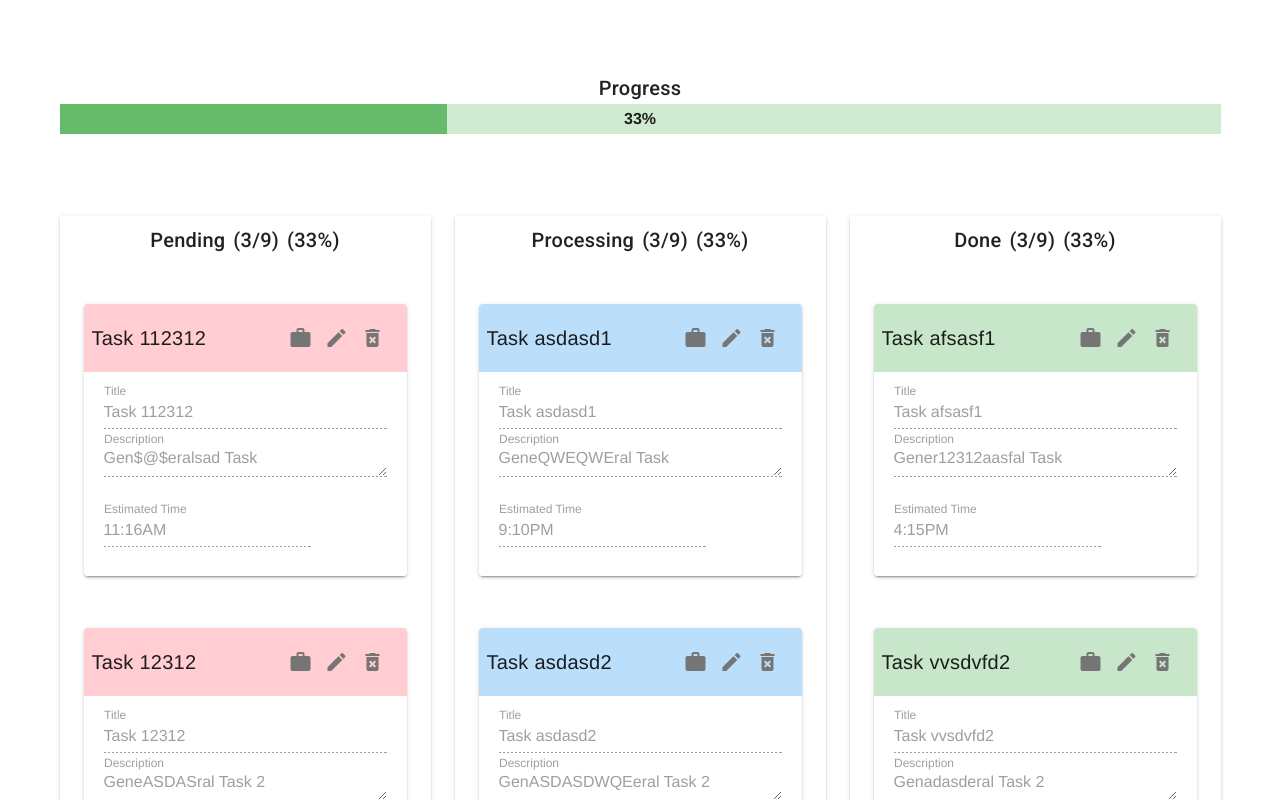
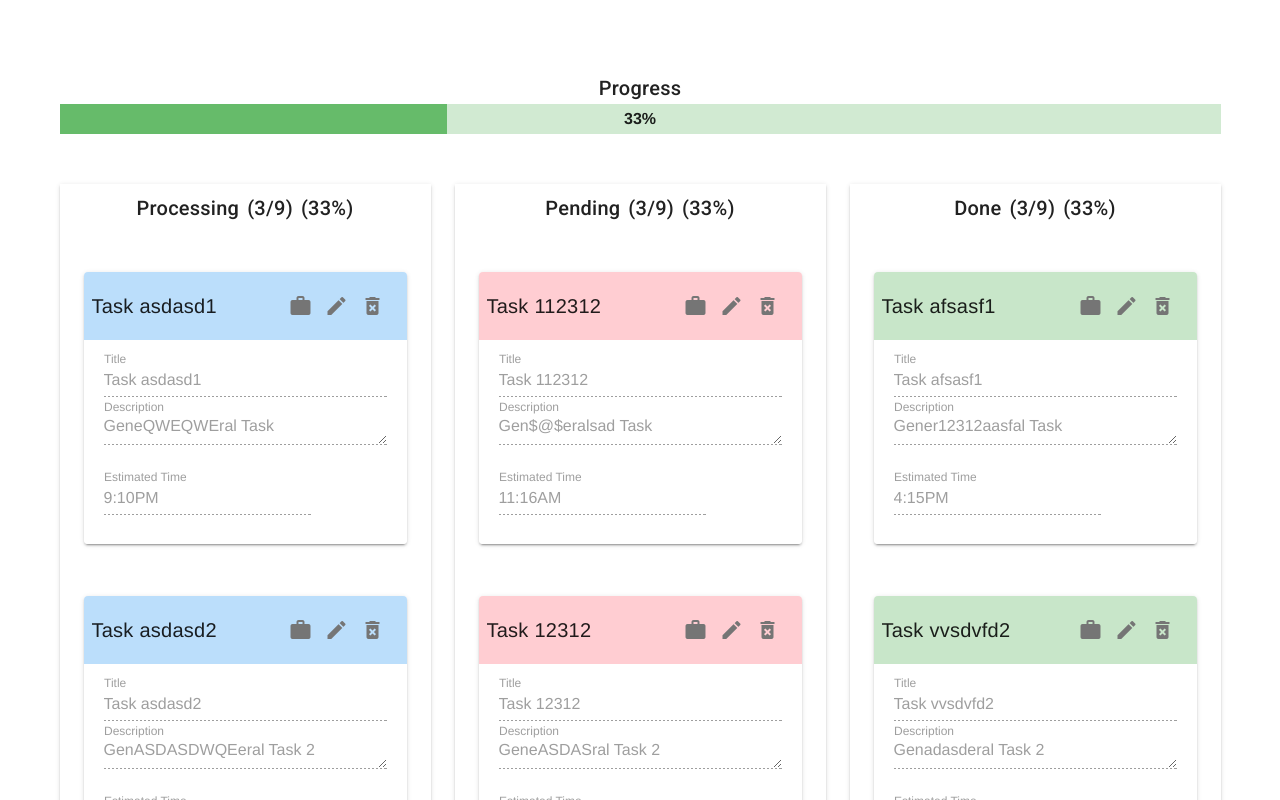
Before and after one commit to soum21/Task_Planner_APP_VueJS_Vuex_Vuetify, a Vue app: page / in a window 1280 px wide. Shown: the top 800 px of the page. Built offline with nearby package versions, Linux system fonts and the light colour scheme.

Commit message:
code cleanup method shortened unused methods removed

```diff
--- a/src/app/components/taskCard/taskCard.js
+++ b/src/app/components/taskCard/taskCard.js
@@ -38,7 +38,7 @@ export default {
   },
   computed: {
     cardHeaderClass() {
-      let selected = this.board;
+      let selected = this.board.toLowerCase();
       if (selected === 'processing') return 'blue lighten-4';
       if (selected === 'pending') return 'red lighten-4';
       if (selected === 'done') return 'green lighten-4';
--- a/src/app/modules/home/home.html
+++ b/src/app/modules/home/home.html
@@ -4,77 +4,40 @@
 
     <div>
       <span class="text-h6">Progress</span>
-      <ProgressBar :progressData="totalProgress" />
+      <ProgressBar :progressData="totalProgress.progressPercentage" />
     </div>
     <!-- Progress Bar End -->
 
     <!-- Search And Add Area -->
-    <TaskCard />
     <!-- Search And Add Area End -->
 
     <!-- Dragable List Area -->
     <v-row justify="space-around">
-      <v-col cols="12" md="4">
+      <v-col cols="12" md="4" v-for="tasks in taskList" :key="tasks.id">
         <v-sheet class="columnWrapper" elevation="2">
           <div class="d-flex justify-center mb-6">
-            <span class="text-h6 pt-2 px-1">Pending</span>
-            <span class="text-h6 pt-2 px-1">({{pendingBarDetails}})</span>
-            <span class="text-h6 pt-2 px-1">({{taskPercent}}%)</span>
+            <span class="text-h6 pt-2 px-1">{{tasks.name}}</span>
+            <span class="text-h6 pt-2 px-1"
+              >({{tasks.name === 'Pending' ? totalProgress.pendingBarProgress : tasks.name === 'Processing' ?
+              totalProgress.processingBarProgress : tasks.name === 'Done' ? totalProgress.doneBarProgress : '' }})</span
+            >
+            <span class="text-h6 pt-2 px-1">({{tasks.name === 'Pending' ? pendingPercent : tasks.name === 'Processing' ?
+              processingPercent : tasks.name === 'Done' ? taskPercent : ''}}%)</span>
           </div>
           <draggable
-            v-model="tasksPending"
-            group="task"
+            v-model="tasks.tasks"
+            group="taskList"
             @start="drag=true"
             @end="drag=false"
             :emptyInsertThreshold="500"
           >
             <transition-group>
-              <div v-for="(element,index) in tasksPending" :key="element.id">
-                <TaskCard :item="element" :board="'pending'" />
+              <div v-for="(element,index) in tasks.tasks" :key="element.id">
+                <TaskCard :item="element" :board="tasks.name" />
               </div>
             </transition-group>
           </draggable>
-          <div v-if="tasksPending.length < 1"><NoItemsCard /></div>
-        </v-sheet>
-      </v-col>
-      <v-col cols="12" md="4">
-        <v-sheet class="columnWrapper" elevation="2">
-          <div class="d-flex justify-center mb-6">
-            <span class="text-h6 pt-2 px-1">Processing</span>
-            <span class="text-h6 pt-2 px-1">({{processingBarDetails}})</span>
-            <span class="text-h6 pt-2 px-1">({{taskPercent}}%)</span>
-          </div>
-          <draggable
-            v-model="tasksProcessing"
-            group="task"
-            @start="drag=true"
-            @end="drag=false"
-            :emptyInsertThreshold="500"
-          >
-            <transition-group>
-              <div v-for="(element,index) in tasksProcessing" :key="element.id">
-                <TaskCard :item="element" :board="'processing'" />
-              </div>
-            </transition-group>
-          </draggable>
-          <div v-if="tasksProcessing.length < 1"><NoItemsCard /></div>
-        </v-sheet>
-      </v-col>
-      <v-col cols="12" md="4">
-        <v-sheet class="columnWrapper" elevation="2">
-          <div class="d-flex justify-center mb-6">
-            <span class="text-h6 pt-2 px-1">Done</span>
-            <span class="text-h6 pt-2 px-1">({{doneBarDetails}})</span>
-            <span class="text-h6 pt-2 px-1">({{taskPercent}}%)</span>
-          </div>
-          <draggable v-model="tasksDone" group="task" @start="drag=true" @end="drag=false" :emptyInsertThreshold="500">
-            <transition-group>
-              <div v-for="(element,index) in tasksDone" :key="element.id">
-                <TaskCard :item="element" :board="'done'" />
-              </div>
-            </transition-group>
-          </draggable>
-          <div v-if="tasksDone.length < 1"><NoItemsCard /></div>
+          <div v-if="tasks.tasks.length < 1"><NoItemsCard /></div>
         </v-sheet>
       </v-col>
     </v-row>
--- a/src/app/modules/home/home.js
+++ b/src/app/modules/home/home.js
@@ -7,7 +7,13 @@ export default {
   name: 'Home',
   data() {
     return {
-      taskPercent: 0
+      taskPercent: 0,
+      pendingPercent: 0,
+      processingPercent: 0,
+      options: {
+        dropzoneSelector: '.drag-inner-list',
+        draggableSelector: '.drag-item'
+      }
     };
   },
   components: {
@@ -16,44 +22,20 @@ export default {
     ProgressBar,
     NoItemsCard
   },
-
   computed: {
-    tasksProcessing: {
+    taskList: {
       get() {
-        return this.$store.getters.processingTasks;
+        return this.$store.getters.getAllTasks;
       },
       set(value) {
-        return this.$store.dispatch('setProcessingTaskList', value);
-      }
-    },
-    tasksPending: {
-      get() {
-        return this.$store.getters.pendingTasks;
-      },
-      set(value) {
-        return this.$store.dispatch('setPendingTaskList', value);
-      }
-    },
-    tasksDone: {
-      get() {
-        return this.$store.getters.doneTasks;
-      },
-      set(value) {
-        return this.$store.dispatch('setDoneTaskList', value);
+        console.log(value);
       }
     },
     totalProgress() {
-      this.taskPercent = Math.floor(this.$store.getters.getProgressPercent);
+      this.taskPercent = Math.floor(this.$store.getters.getProgressPercent.progressPercentage);
+      this.pendingPercent = Math.floor(this.$store.getters.getProgressPercent.pendingTaskPercentage);
+      this.processingPercent = Math.floor(this.$store.getters.getProgressPercent.processingTaskPercentage);
       return this.$store.getters.getProgressPercent;
-    },
-    pendingBarDetails() {
-      return this.$store.getters.pendingBarDetails;
-    },
-    processingBarDetails() {
-      return this.$store.getters.processingBarDetails;
-    },
-    doneBarDetails() {
-      return this.$store.getters.doneBarDetails;
     }
   },
   methods: {}
--- a/src/app/utils/index.js
+++ b/src/app/utils/index.js
@@ -1,3 +1,3 @@
 import getTimeAmPm from './time';
-import { getItemInArray, deleteItemFromArray } from './arrayMethods';
-export { getTimeAmPm, getItemInArray, deleteItemFromArray };
+import { getItemInArray, deleteItemFromArray, getItemByName } from './arrayMethods';
+export { getTimeAmPm, getItemInArray, deleteItemFromArray, getItemByName };
--- a/src/app/vuex/getters/index.js
+++ b/src/app/vuex/getters/index.js
@@ -1,48 +1,37 @@
-const doneTasks = (state) => {
-  return state.tasksDone;
+import { getItemByName } from '../../utils';
+
+const getProgressPercent = (state) => {
+  const totalDoneList = getItemByName(state.taskList, 'Done');
+  const totalPendingList = getItemByName(state.taskList, 'Pending');
+  const totalProcessingList = getItemByName(state.taskList, 'Processing');
+
+  const totalDoneTask = totalDoneList.tasks.length;
+  const totalPendinTask = totalPendingList.tasks.length;
+  const totalProcessingTask = totalProcessingList.tasks.length;
+  const totalTask = totalDoneTask + totalPendinTask + totalProcessingTask;
+
+  const progressPercentage = (totalDoneTask / totalTask) * 100;
+  const processingTaskPercentage = (totalProcessingTask / totalTask) * 100;
+  const pendingTaskPercentage = (totalPendinTask / totalTask) * 100;
+
+  const pendingBarProgress = `${totalPendinTask}/${totalTask}`;
+  const processingBarProgress = `${totalProcessingTask}/${totalTask}`;
+  const doneBarProgress = `${totalDoneTask}/${totalTask}`;
+  return {
+    progressPercentage,
+    pendingBarProgress,
+    processingBarProgress,
+    doneBarProgress,
+    processingTaskPercentage,
+    pendingTaskPercentage
+  };
 };
 
-const pendingTasks = (state) => {
-  return state.tasksPending;
+const getAllTasks = (state) => {
+  return state.taskList;
 };
 
-const processingTasks = (state) => {
-  return state.tasksProcessing;
+export default {
+  getProgressPercent,
+  getAllTasks
 };
-
-const pendingBarDetails = (state) => {
-  const totalPending = state.tasksPending.length;
-  const totalTasks = state.tasksDone.concat(state.tasksProcessing, state.tasksPending).length;
-  const details = `${totalPending}/${totalTasks}`;
-  return details;
-};
-
-const processingBarDetails = (state) => {
-  const totalProcessing = state.tasksProcessing.length;
-  const totalTasks = state.tasksDone.concat(state.tasksProcessing, state.tasksPending).length;
-  const details = `${totalProcessing}/${totalTasks}`;
-  return details;
-};
-
-const doneBarDetails = (state) => {
-  const totalDone = state.tasksDone.length;
-  const totalTasks = state.tasksDone.concat(state.tasksProcessing, state.tasksPending).length;
-  const details = `${totalDone}/${totalTasks}`;
-  return details;
-};
-
-const getProgressPercent = (state) => {
-  const totalDone = state.tasksDone.length;
-  const totalTasks = state.tasksDone.concat(state.tasksProcessing, state.tasksPending).length;
-  const progressPercentage = (totalDone / totalTasks) * 100;
-  return progressPercentage;
-};
-export default {
-  doneTasks,
-  pendingTasks,
-  processingTasks,
-  getProgressPercent,
-  pendingBarDetails,
-  doneBarDetails,
-  processingBarDetails
-};
--- a/src/app/vuex/mutations/index.js
+++ b/src/app/vuex/mutations/index.js
@@ -1,4 +1,4 @@
-import { getItemInArray, deleteItemFromArray } from '../../utils';
+import { getItemInArray, deleteItemFromArray, getItemByName } from '../../utils';
 
 const ADD_TASK = (state, payload) => {
   const newTask = {
@@ -24,46 +24,20 @@ const SET_DONE_TASKS_LIST = (state, payload) => {
 
 const EDIT_TASK = (state, payload) => {
   const { id, board, description, estimatedTime, title } = payload;
-  if (board === 'processing') {
-    let item = getItemInArray(state.tasksProcessing, id);
-    if (item) {
-      item.title = title;
-      item.description = description;
-      item.estimatedTime = estimatedTime;
-    }
-  }
-  if (board === 'pending') {
-    let item = getItemInArray(state.tasksPending, id);
-    if (item) {
-      item.title = title;
-      item.description = description;
-      item.estimatedTime = estimatedTime;
-    }
-  }
-  if (board === 'done') {
-    let item = getItemInArray(state.tasksDone, id);
-    if (item) {
-      item.title = title;
-      item.description = description;
-      item.estimatedTime = estimatedTime;
-    }
+  const totalArray = getItemByName(state.taskList, board);
+  let item = getItemInArray(totalArray.tasks, id);
+  if (item) {
+    item.title = title;
+    item.description = description;
+    item.estimatedTime = estimatedTime;
   }
 };
 
 const DELETE_TASK = (state, payload) => {
   const { id, board } = payload;
-  if (board === 'processing') {
-    let newArray = deleteItemFromArray(state.tasksProcessing, id);
-    state.tasksProcessing = newArray;
-  }
-  if (board === 'pending') {
-    let newArray = deleteItemFromArray(state.tasksPending, id);
-    state.tasksPending = newArray;
-  }
-  if (board === 'done') {
-    let newArray = deleteItemFromArray(state.tasksDone, id);
-    state.tasksDone = newArray;
-  }
+  const totalArray = getItemByName(state.taskList, board);
+  let newArray = deleteItemFromArray(totalArray.tasks, id);
+  totalArray.tasks = newArray;
 };
 
 export default {
--- a/src/app/vuex/states/index.js
+++ b/src/app/vuex/states/index.js
@@ -58,6 +58,80 @@ const stateObject = {
       description: 'Gener123123al Task 3',
       estimatedTime: '3:16PM'
     }
+  ],
+  taskList: [
+    {
+      id: 1,
+      name: 'Processing',
+      tasks: [
+        {
+          id: 6,
+          title: 'Task asdasd1',
+          description: 'GeneQWEQWEral Task',
+          estimatedTime: '9:10PM'
+        },
+        {
+          id: 5,
+          title: 'Task asdasd2',
+          description: 'GenASDASDWQEeral Task 2',
+          estimatedTime: '04:36PM'
+        },
+        {
+          id: 4,
+          title: 'Task dasd3',
+          description: 'GeneSFASSAfal Task 3',
+          estimatedTime: '5:30PM'
+        }
+      ]
+    },
+    {
+      id: 2,
+      name: 'Pending',
+      tasks: [
+        {
+          id: 7,
+          title: 'Task 112312',
+          description: 'Gen$@$eralsad Task',
+          estimatedTime: '11:16AM'
+        },
+        {
+          id: 8,
+          title: 'Task 12312',
+          description: 'GeneASDASral Task 2',
+          estimatedTime: '11:20PM'
+        },
+        {
+          id: 9,
+          title: 'Task 12312343',
+          description: 'GenQWEQWeral Task 3',
+          estimatedTime: '12:16AM'
+        }
+      ]
+    },
+    {
+      id: 3,
+      name: 'Done',
+      tasks: [
+        {
+          id: 3,
+          title: 'Task afsasf1',
+          description: 'Gener12312aasfal Task',
+          estimatedTime: '4:15PM'
+        },
+        {
+          id: 2,
+          title: 'Task vvsdvfd2',
+          description: 'Genadasderal Task 2',
+          estimatedTime: '12:10PM'
+        },
+        {
+          id: 1,
+          title: 'Task qe1243',
+          description: 'Gener123123al Task 3',
+          estimatedTime: '3:16PM'
+        }
+      ]
+    }
   ]
 };
 
```
Also changed, not shown: src/app/utils/arrayMethods.js (+7 -1 lines).
